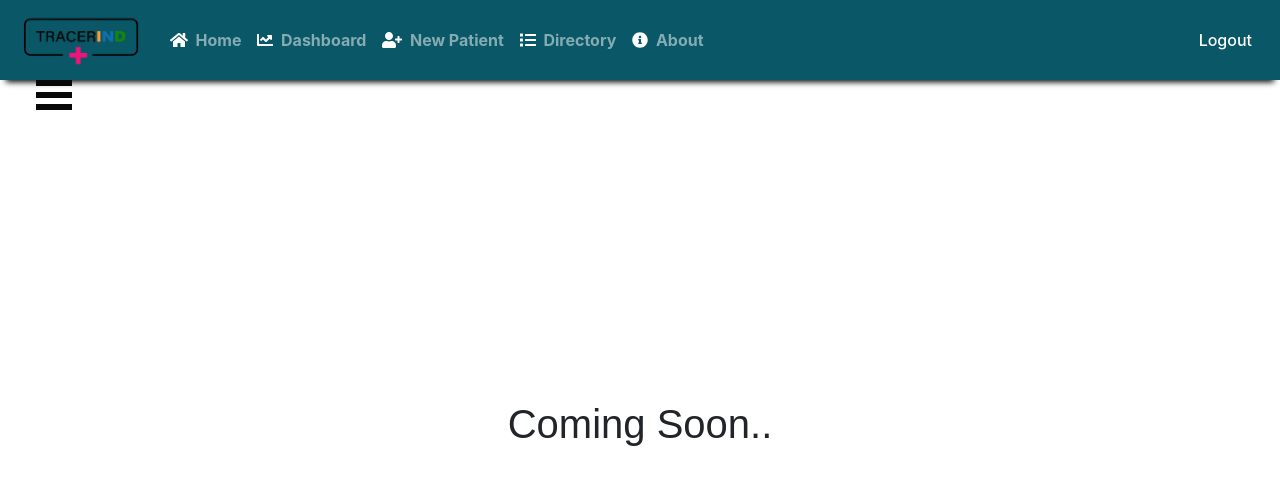
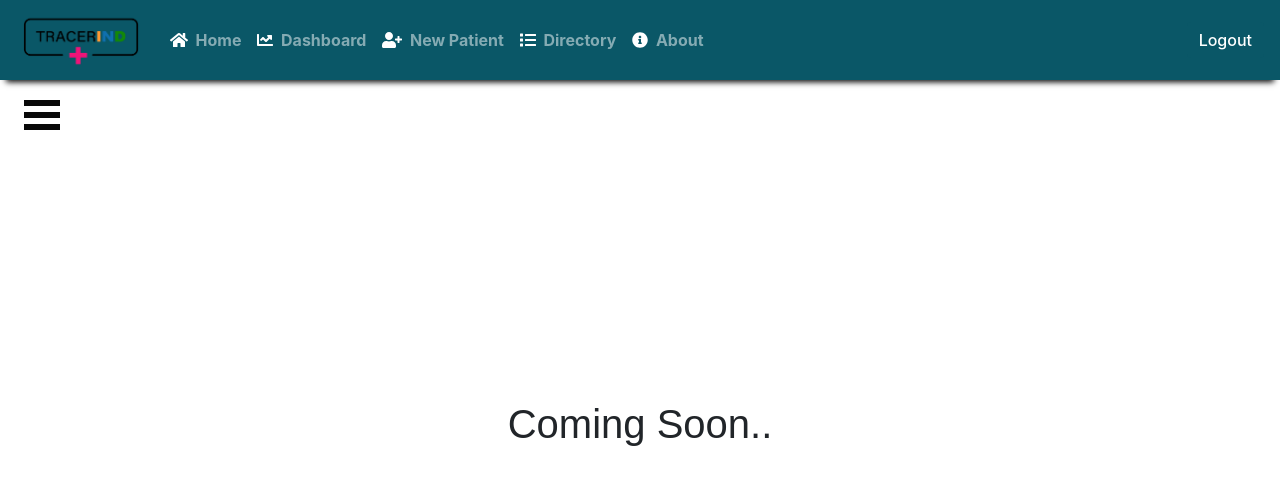
Before and after one commit to devcula/TracerIND, a React (Create React App) app: page /dashboard in a window 1280 px wide. Shown: the top 484 px of the page. Built offline with nearby package versions, Linux system fonts and the light colour scheme; no server answers; sample sign-in values are in the browser's storage.

Commit message:
Sidebar button fixed

```diff
--- a/src/components/Sidebar/Sidebar.css
+++ b/src/components/Sidebar/Sidebar.css
@@ -40,8 +40,8 @@ body {
   position: fixed;
   width: 36px;
   height: 30px;
-  left: 36px;
-  top: 80px;
+  left: 24px;
+  top: 100px;
 }
 
 /* Color/shape of burger icon bars */
```
